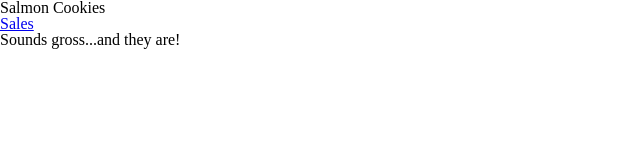
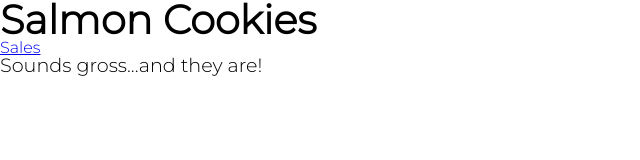
Before and after one commit to NicholasBrown-01/cookie-stand, a plain HTML site: page index.html in a window 1280 px wide. Shown: the whole page, without its empty margins (0-640 px from the left). Drawn offline with Linux system fonts and the light colour scheme; files that its build step writes are made by us from their sources.

Commit message:
Updated Page Fonts

```diff
--- a/index.html
+++ b/index.html
@@ -5,46 +5,32 @@
   <meta charset="UTF-8">
   <meta http-equiv="X-UA-Compatible" content="IE=edge">
   <meta name="viewport" content="width=device-width, initial-scale=1.0">
-  <link rel="stylesheet" href="css/reset.css">
-  <link rel="stylesheet" href="css/style.css">
+  <link rel="stylesheet" href="reset.css">
+  <link rel="stylesheet" href="style.css">
+
+  <!-- H1 & H2 Google Font by the following: -->
+  <link rel="preconnect" href="https://fonts.googleapis.com">
+  <link rel="preconnect" href="https://fonts.gstatic.com" crossorigin>
+  <link href="https://fonts.googleapis.com/css2?family=Montserrat:wght@300&display=swap" rel="stylesheet">
+  <!-- Body Google Font by the following: -->
+  <link rel="preconnect" href="https://fonts.googleapis.com">
+  <link rel="preconnect" href="https://fonts.gstatic.com" crossorigin>
+  <link href="https://fonts.googleapis.com/css2?family=Roboto+Condensed:wght@300&display=swap" rel="stylesheet">
+
   <title>Salmon Cookies</title>
 </head>
 
 <body>
+
   <header>
     <h1>Salmon Cookies</h1>
     <nav><a href="sales.html">Sales</a></nav>
-
   </header>
 
   <main>
     <h2>Sounds gross...and they are!</h2>
+  </main>
 
-
-    <!-- ! generate this from js: -->
-    <!--
-        <article>
-           <h2></h2>
-           <p></p>
-           <ul>
-             <li></li>
-           </ul>
-           <img>
-           <table>
-        </article>
-        -->
-
-    <!-- <article>
-          <h2></h2>
-          <p></p>
-          <ul>
-            <li></li>
-          </ul>
-          <img>
-       </article>
-       -->
-
-  </main>
   <footer></footer>
 
 </body>
--- a/style.css
+++ b/style.css
@@ -0,0 +1,46 @@
+
+
+
+
+header {
+
+}
+
+
+nav{
+  font-family: 'Montserrat', sans-serif;
+  font-weight: 300;
+  font-size: 1.0rem;
+
+}
+
+
+h1 {
+  font-family: 'Montserrat', sans-serif;
+  font-weight: 600;
+  font-size: 2.5rem;
+}
+
+
+h2 {
+  font-family: 'Montserrat', sans-serif;
+  font-weight: 400;
+  font-size: 1.2rem;
+}
+
+
+main {
+
+}
+
+
+body{
+  font-family: 'Roboto Condensed', sans-serif;
+  font-weight: 300;
+  font-size: 1.0rem;
+}
+
+
+footer {
+
+}
```
Also changed, not shown: sales.html (+12 -0 lines).
